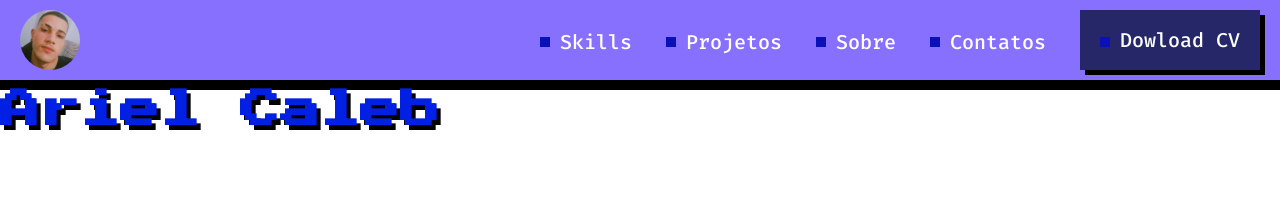
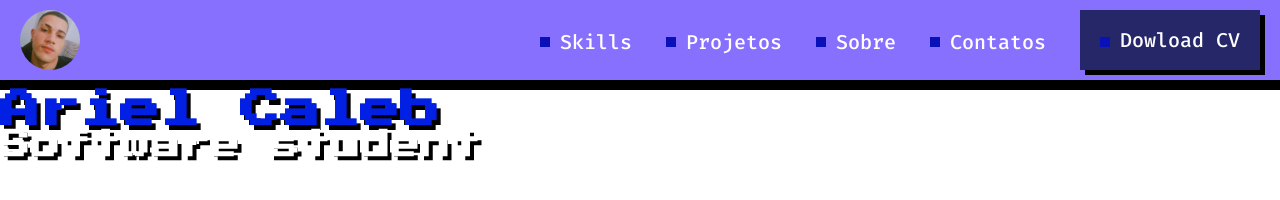
Before and after one commit to CalebFranca/Projeto-Portif-lio, a plain HTML site: page index.html in a window 1280 px wide. Drawn offline with Linux system fonts and the light colour scheme; a web font is replaced by a local one.

Commit message:
create the subtitle component

```diff
--- /dev/null
+++ b/css/components/subtitle.css
@@ -0,0 +1,6 @@
+h2 {
+    font-size: 30px;
+    font-family: 'Press Start 2p';
+    text-shadow: 4px 4px 0 black;
+    color: #FFF;
+}
--- a/index.html
+++ b/index.html
@@ -16,6 +16,7 @@
 
     <link rel="stylesheet" href="css/reset.css">
     <link rel="stylesheet" href="css/components/title.css">
+    <link rel="stylesheet" href="css/components/subtitle.css">
     <link rel="stylesheet" href="css/style.css">
     <title>Ariel Caleb</title>
 </head>
@@ -33,6 +34,7 @@
   </header>
 
    <h1>Ariel Caleb</h1>
+   <h2>Software student </h2>
 
 
 </body>
```
